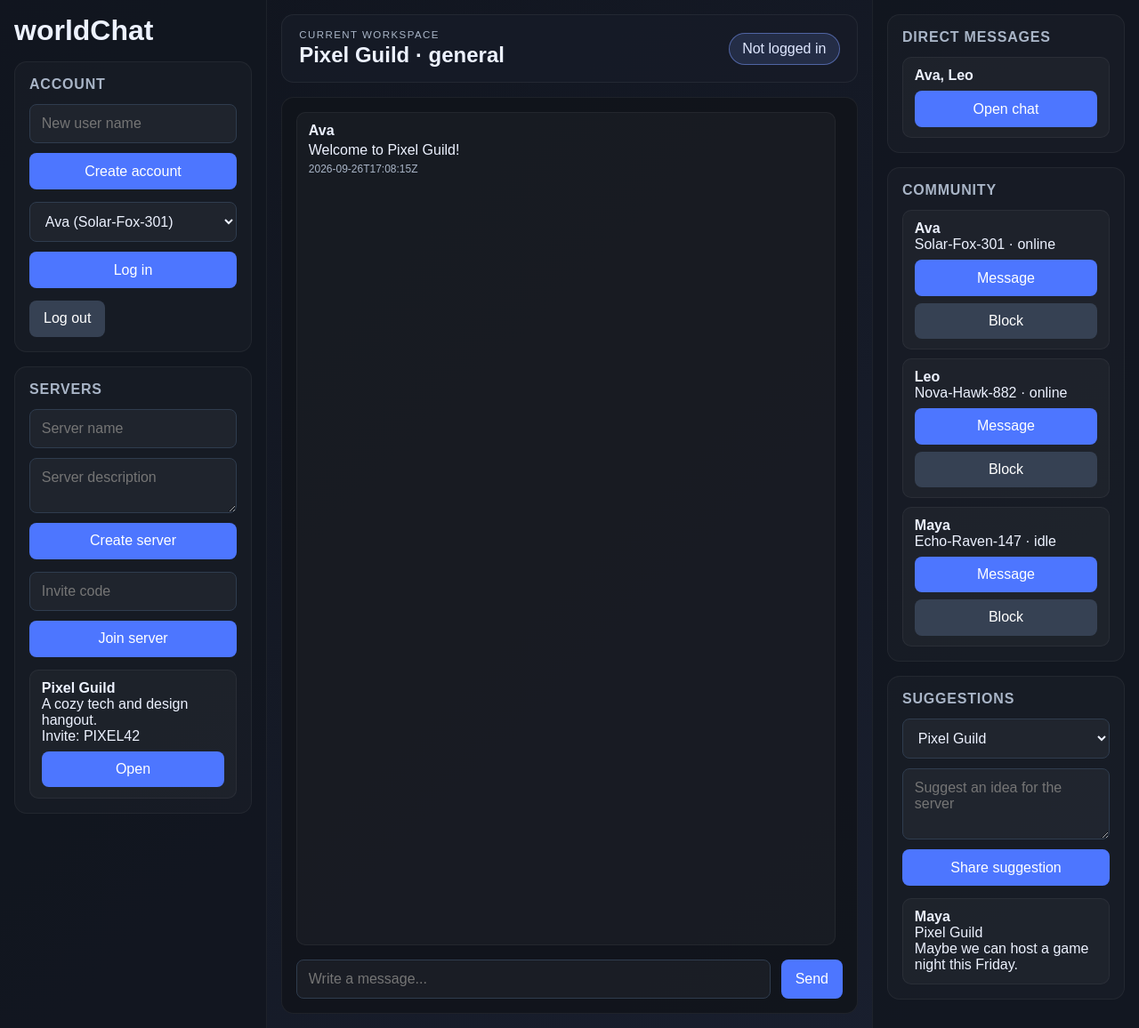
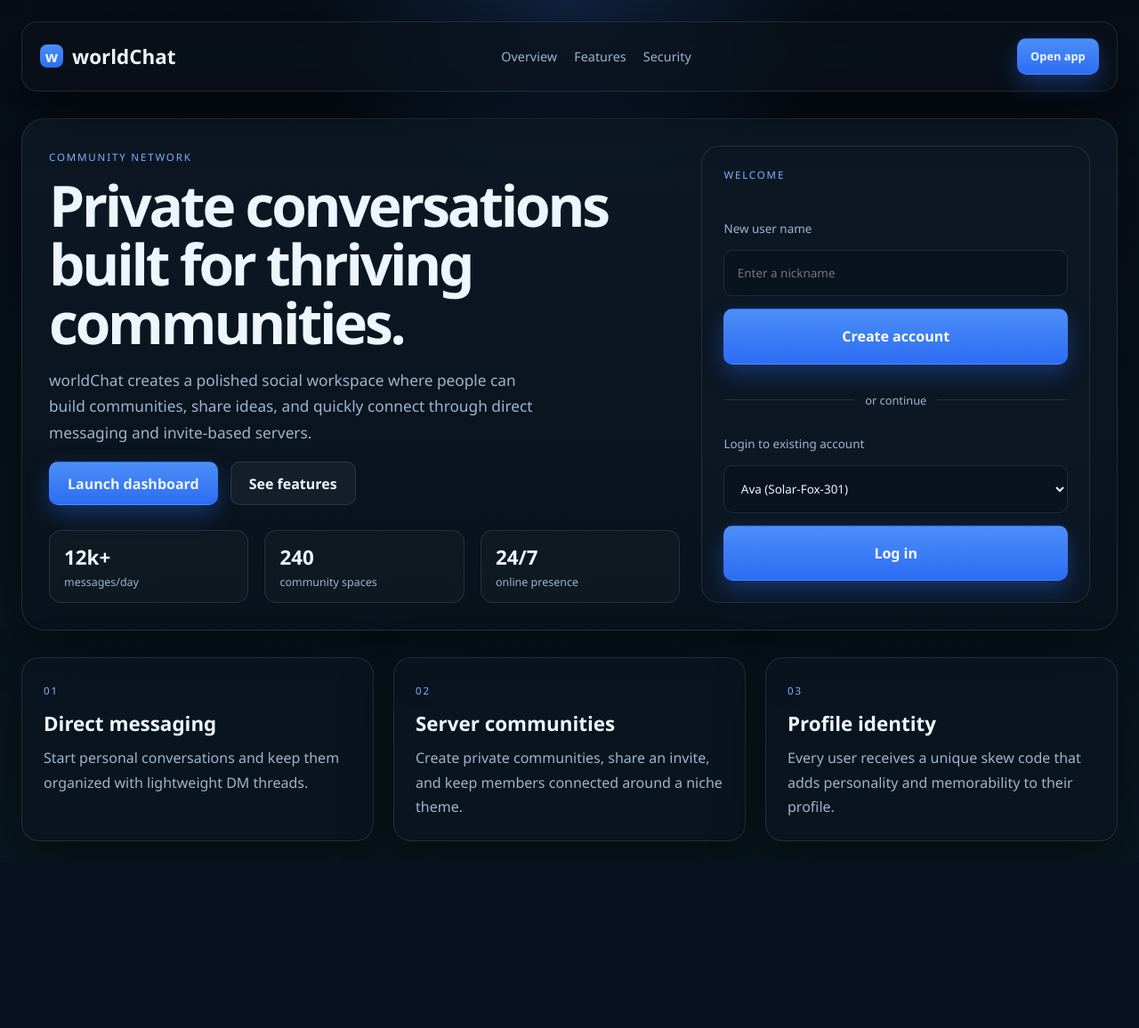
Before and after one commit to SebCas07/worldChat, a Flask app: page / in a window 1280 px wide. Shown: the whole page at 89% size. After the commit the page ends 946 px from the top, so only its background shows below. Run offline with Flask 3, Linux system fonts and the light colour scheme.

Commit message:
ui/ux update implemented

```diff
--- a/app.py
+++ b/app.py
@@ -140,6 +140,11 @@ seed_demo_data()
 @app.get("/")
 def index():
     return render_template("index.html")
+
+
+@app.get("/dashboard")
+def dashboard():
+    return render_template("dashboard.html")
 
 
 @app.get("/api/state")
--- a/static/app.js
+++ b/static/app.js
@@ -57,7 +57,22 @@ function getServerById(serverId) {
   return state.appData.servers.find((server) => server.id === serverId) || null;
 }
 
+function isDashboardPage() {
+  return Boolean(document.getElementById("server-list"));
+}
+
 async function refreshState() {
+  if (!isDashboardPage()) {
+    if (elements.loginUser) {
+      const data = await apiFetch("/api/state", { method: "GET" });
+      const userOptions = (data.users || [])
+        .map((user) => `<option value="${user.id}">${user.name} (${user.skew_code})</option>`)
+        .join("");
+      elements.loginUser.innerHTML = userOptions || '<option value="">No users</option>';
+    }
+    return;
+  }
+
   const data = await apiFetch("/api/state", { method: "GET" });
   state.appData = data;
   state.currentUserId = data.current_user ? data.current_user.id : null;
@@ -106,7 +121,7 @@ function renderServers(servers) {
         <div class="server-card">
           <strong>${server.name}</strong>
           <div>${server.description}</div>
-          <div>Invite: ${server.invite_code}</div>
+          <div class="inline-pill">Invite: ${server.invite_code}</div>
           <button data-server-id="${server.id}" data-action="select-server">Open</button>
           ${isOwner ? `<button data-server-id="${server.id}" data-action="delete-server" class="secondary">Delete</button>` : ""}
         </div>
@@ -295,6 +310,10 @@ async function registerUser(event) {
   });
 
   elements.registerForm.reset();
+  if (window.location.pathname === "/") {
+    window.location.href = "/dashboard";
+    return;
+  }
   await refreshState();
 }
 
@@ -310,6 +329,11 @@ async function loginUser(event) {
     method: "POST",
     body: JSON.stringify({ user_id: selectedUserId }),
   });
+
+  if (window.location.pathname === "/") {
+    window.location.href = "/dashboard";
+    return;
+  }
   await refreshState();
 }
 
@@ -413,13 +437,27 @@ async function submitSuggestion(event) {
   await refreshState();
 }
 
+if (elements.registerForm) {
   elements.registerForm.addEventListener("submit", registerUser);
+}
+if (elements.loginForm) {
   elements.loginForm.addEventListener("submit", loginUser);
+}
+if (elements.logoutButton) {
   elements.logoutButton.addEventListener("click", logoutUser);
+}
+if (elements.createServerForm) {
   elements.createServerForm.addEventListener("submit", createServer);
+}
+if (elements.joinServerForm) {
   elements.joinServerForm.addEventListener("submit", joinServer);
+}
+if (elements.messageForm) {
   elements.messageForm.addEventListener("submit", sendMessage);
+}
+if (elements.suggestionForm) {
   elements.suggestionForm.addEventListener("submit", submitSuggestion);
+}
 
 refreshState().catch((error) => {
   console.error(error);
--- a/static/styles.css
+++ b/static/styles.css
@@ -1,26 +1,45 @@
 :root {
-  --bg: #0f1117;
-  --panel: #171c27;
-  --panel-alt: #1d2431;
-  --divider: #2f3c4e;
-  --text: #edf2ff;
-  --muted: #a9b5c7;
-  --accent: #7c9cff;
-  --accent-strong: #4d76ff;
-  --success: #5ec58a;
-  --danger: #f07a7a;
+  --bg: #07111d;
+  --bg-soft: #0c1727;
+  --panel: rgba(12, 24, 37, 0.9);
+  --panel-strong: #101d2b;
+  --panel-soft: rgba(18, 31, 46, 0.8);
+  --line: rgba(136, 160, 187, 0.18);
+  --line-strong: rgba(136, 160, 187, 0.3);
+  --text: #edf6ff;
+  --text-soft: #9fb4ca;
+  --blue: #3b82f6;
+  --blue-strong: #2d6df4;
+  --green: #22c55e;
+  --amber: #fbbf24;
+  --red: #ef4444;
+  --shadow: 0 20px 60px rgba(0, 0, 0, 0.45);
 }
 
 * {
   box-sizing: border-box;
 }
 
+html {
+  scroll-behavior: smooth;
+}
+
 body {
   margin: 0;
-  min-height: 100vh;
-  font-family: Arial, Helvetica, sans-serif;
-  background: linear-gradient(135deg, #10141d, #1a2030);
+  font-family: "Segoe UI", Tahoma, Geneva, Verdana, sans-serif;
+  background:
+    radial-gradient(circle at top, rgba(59, 130, 246, 0.18), transparent 25%),
+    linear-gradient(180deg, #060d16 0%, #091720 100%);
   color: var(--text);
+}
+
+img {
+  max-width: 100%;
+}
+
+a {
+  color: inherit;
+  text-decoration: none;
 }
 
 button,
@@ -32,190 +51,469 @@ select {
 
 button {
   border: none;
-  border-radius: 8px;
-  background: var(--accent-strong);
+  border-radius: 10px;
+  background: var(--blue);
   color: white;
   cursor: pointer;
-  padding: 0.7rem 1rem;
-  transition: opacity 0.2s ease;
+  transition: transform 0.15s ease, opacity 0.15s ease;
 }
 
 button:hover {
-  opacity: 0.94;
+  transform: translateY(-1px);
+  opacity: 0.96;
 }
 
 button.secondary {
-  background: #364153;
+  background: rgba(148, 163, 184, 0.12);
+  color: var(--text);
 }
 
 input,
 textarea,
 select {
   width: 100%;
-  background: rgba(255, 255, 255, 0.04);
+  background: rgba(9, 19, 29, 0.82);
+  border: 1px solid var(--line);
+  border-radius: 10px;
   color: var(--text);
-  border: 1px solid var(--divider);
+  padding: 0.8rem 0.9rem;
+}
+
+input:focus,
+textarea:focus,
+select:focus {
+  outline: none;
+  border-color: rgba(59, 130, 246, 0.5);
+  box-shadow: 0 0 0 3px rgba(59, 130, 246, 0.15);
+}
+
+label {
+  display: grid;
+  gap: 0.5rem;
+  color: var(--text-soft);
+  font-size: 0.84rem;
+}
+
+.btn {
+  display: inline-flex;
+  align-items: center;
+  justify-content: center;
+  border-radius: 10px;
+  border: 1px solid transparent;
+  padding: 0.8rem 1.25rem;
+  font-weight: 600;
+  transition: all 0.2s ease;
+}
+
+.btn-primary {
+  background: linear-gradient(180deg, #4b8ef7 0%, #2d6df4 100%);
+  box-shadow: 0 10px 24px rgba(45, 109, 244, 0.35);
+}
+
+.btn-secondary {
+  background: rgba(148, 163, 184, 0.08);
+  border-color: var(--line);
+}
+
+.btn.small {
+  padding: 0.65rem 0.9rem;
+  font-size: 0.8rem;
+}
+
+.full {
+  width: 100%;
+}
+
+.landing-page {
+  min-height: 100vh;
+}
+
+.landing-shell {
+  max-width: 1280px;
+  margin: 0 auto;
+  padding: 24px;
+}
+
+.landing-header {
+  display: flex;
+  align-items: center;
+  justify-content: space-between;
+  padding: 18px 20px;
+  border: 1px solid var(--line);
+  border-radius: 18px;
+  background: rgba(10, 18, 27, 0.7);
+  backdrop-filter: blur(12px);
+  box-shadow: var(--shadow);
+}
+
+.brand-inline {
+  display: inline-flex;
+  align-items: center;
+  gap: 10px;
+  font-size: 1.4rem;
+  font-weight: 700;
+}
+
+.brand-mark {
+  display: inline-flex;
+  align-items: center;
+  justify-content: center;
+  width: 26px;
+  height: 26px;
   border-radius: 8px;
-  padding: 0.75rem 0.8rem;
+  background: linear-gradient(180deg, #4b8ef7, #2d6df4);
+  font-size: 1.05rem;
+}
+
+.landing-nav {
+  display: flex;
+  gap: 1.2rem;
+  color: var(--text-soft);
+  font-size: 0.9rem;
+}
+
+.hero-panel {
+  display: grid;
+  grid-template-columns: 1.3fr 0.8fr;
+  gap: 24px;
+  margin-top: 30px;
+  padding: 30px;
+  border-radius: 26px;
+  border: 1px solid var(--line);
+  background: linear-gradient(180deg, rgba(14, 25, 37, 0.9), rgba(9, 18, 28, 0.95));
+  box-shadow: var(--shadow);
+}
+
+.eyebrow,
+.panel-tite,
+.feature-kicker {
+  letter-spacing: 0.16em;
+  text-transform: uppercase;
+  font-size: 0.72rem;
+  color: #7fb2ff;
+}
+
+.hero-copy h1 {
+  margin: 12px 0 12px;
+  font-size: clamp(2.5rem, 5vw, 4.2rem);
+  line-height: 1.03;
+  letter-spacing: -0.05em;
+}
+
+.hero-copy p {
+  max-width: 560px;
+  color: var(--text-soft);
+  font-size: 1.08rem;
+  line-height: 1.7;
+}
+
+.hero-actions {
+  display: flex;
+  gap: 14px;
+  margin-top: 18px;
+}
+
+.stat-row {
+  list-style: none;
+  display: grid;
+  grid-template-columns: repeat(3, minmax(0, 1fr));
+  gap: 18px;
+  padding: 0;
+  margin: 28px 0 0;
+}
+
+.stat-row li {
+  display: grid;
+  gap: 4px;
+  padding: 14px 16px;
+  border-radius: 14px;
+  border: 1px solid var(--line);
+  background: rgba(148, 163, 184, 0.04);
+}
+
+.stat-row strong {
+  font-size: 1.4rem;
+}
+
+.stat-row span {
+  color: var(--text-soft);
+  font-size: 0.78rem;
+}
+
+.auth-panel {
+  display: grid;
+  gap: 18px;
+  padding: 24px;
+  border-radius: 20px;
+  border: 1px solid var(--line);
+  background: rgba(13, 24, 36, 0.9);
+}
+
+.stack-form {
+  display: grid;
+  gap: 0.85rem;
+}
+
+.divider {
+  display: flex;
+  align-items: center;
+  color: var(--text-soft);
+  font-size: 0.8rem;
+}
+
+.divider::before,
+.divider::after {
+  content: "";
+  height: 1px;
+  flex: 1;
+  background: var(--line);
+}
+
+.divider span {
+  padding: 0 12px;
+}
+
+.feature-grid {
+  display: grid;
+  grid-template-columns: repeat(3, minmax(0, 1fr));
+  gap: 22px;
+  margin-top: 30px;
+}
+
+.feature-card {
+  background: rgba(11, 21, 31, 0.75);
+  border: 1px solid var(--line);
+  border-radius: 20px;
+  padding: 24px;
+  box-shadow: var(--shadow);
+}
+
+.feature-card h3 {
+  margin: 12px 0 10px;
+  font-size: 1.4rem;
+}
+
+.feature-card p {
+  margin: 0;
+  line-height: 1.7;
+  color: var(--text-soft);
 }
 
 .app-shell {
   display: grid;
-  grid-template-columns: 300px minmax(0, 1fr) 300px;
+  grid-template-columns: 300px minmax(0, 1fr) 290px;
+  gap: 18px;
+  max-width: 1600px;
   min-height: 100vh;
+  margin: 0 auto;
+  padding: 18px;
 }
 
 .sidebar,
 .main-content {
-  padding: 1rem;
+  background: rgba(10, 18, 27, 0.72);
+  border: 1px solid var(--line);
+  border-radius: 20px;
+  box-shadow: var(--shadow);
 }
 
 .left-pane,
 .right-pane {
-  background: rgba(18, 22, 31, 0.88);
-  border-right: 1px solid rgba(255, 255, 255, 0.05);
-}
-
-.right-pane {
-  border-right: none;
-  border-left: 1px solid rgba(255, 255, 255, 0.05);
-}
-
-.brand-row {
-  margin-bottom: 1rem;
-}
-
-.brand-row h1 {
-  margin: 0;
-  font-size: 2rem;
-}
-
-.panel {
-  background: rgba(255, 255, 255, 0.025);
-  border: 1px solid rgba(255, 255, 255, 0.05);
-  border-radius: 14px;
-  padding: 1rem;
-  margin-bottom: 1rem;
-}
-
-.panel h2 {
-  margin-top: 0;
-  font-size: 1rem;
-  letter-spacing: 0.05rem;
-  text-transform: uppercase;
-  color: var(--muted);
-}
-
-.stack-form {
-  display: grid;
-  gap: 0.7rem;
-  margin-bottom: 0.9rem;
-}
-
-.list-box {
-  display: grid;
-  gap: 0.6rem;
-  margin-top: 0.75rem;
-}
-
-.list-item,
-.member-item,
-.server-card,
-.message-item,
-.suggestion-item,
-.dm-card {
-  background: rgba(255, 255, 255, 0.03);
-  border: 1px solid rgba(255, 255, 255, 0.05);
-  border-radius: 10px;
-  padding: 0.7rem 0.8rem;
-}
-
-.list-item button,
-.server-card button,
-.member-item button,
-.dm-card button {
-  margin-top: 0.5rem;
-  width: 100%;
+  padding: 18px 14px;
 }
 
 .main-content {
   display: flex;
   flex-direction: column;
+  padding: 18px;
+}
+
+.brand-row {
+  padding: 6px 8px 18px;
+}
+
+.brand-row h1 {
+  margin: 0;
+  font-size: 2.1rem;
+  letter-spacing: -0.06em;
+}
+
+.panel {
+  background: rgba(15, 24, 33, 0.8);
+  border: 1px solid var(--line);
+  border-radius: 16px;
+  padding: 14px 12px 12px;
+  margin-bottom: 16px;
+}
+
+.panel h2 {
+  margin: 0 0 12px;
+  color: var(--text-soft);
+  font-size: 0.74rem;
+  letter-spacing: 0.18em;
+  text-transform: uppercase;
 }
 
 .topbar {
   display: flex;
+  justify-content: space-between;
   align-items: center;
-  justify-content: space-between;
-  background: rgba(23, 28, 39, 0.85);
-  border: 1px solid rgba(255, 255, 255, 0.06);
-  border-radius: 14px;
-  padding: 1rem 1.2rem;
-  margin-bottom: 1rem;
+  gap: 18px;
+  padding: 18px 18px;
+  margin-bottom: 18px;
+  border: 1px solid var(--line);
+  border-radius: 16px;
+  background: rgba(16, 25, 35, 0.75);
 }
 
-.eyebrow {
-  font-size: 0.72rem;
-  color: var(--muted);
-  text-transform: uppercase;
-  letter-spacing: 0.09rem;
+.topbar .eyebrow {
+  display: block;
+  margin-bottom: 4px;
+  font-size: 0.68rem;
 }
 
 .topbar h2 {
-  margin: 0.2rem 0 0;
+  margin: 0;
+  font-size: clamp(1.2rem, 2vw, 2.1rem);
+  letter-spacing: -0.04em;
 }
 
 .profile-pill {
-  background: rgba(124, 156, 255, 0.15);
-  border: 1px solid rgba(124, 156, 255, 0.5);
+  padding: 0.7rem 1rem;
   border-radius: 999px;
-  padding: 0.5rem 0.9rem;
-  color: #dfe7ff;
+  background: rgba(59, 130, 246, 0.12);
+  border: 1px solid rgba(59, 130, 246, 0.25);
+  color: #dfeaff;
+  font-weight: 600;
 }
 
 .chat-panel {
+  flex: 1;
   display: flex;
   flex-direction: column;
-  flex: 1;
-  background: rgba(17, 20, 27, 0.9);
-  border: 1px solid rgba(255, 255, 255, 0.06);
-  border-radius: 14px;
-  padding: 1rem;
+  min-height: 520px;
+  padding: 18px;
+  border: 1px solid var(--line);
+  border-radius: 18px;
+  background: rgba(8, 14, 22, 0.85);
 }
 
 .messages {
   flex: 1;
   display: grid;
-  gap: 0.8rem;
-  overflow-y: auto;
-  padding-right: 0.5rem;
+  align-content: flex-start;
+  gap: 14px;
+  padding-right: 8px;
+}
+
+.message-item,
+.server-card,
+.member-item,
+.dm-card,
+.suggestion-item {
+  border: 1px solid var(--line);
+  border-radius: 14px;
+  background: rgba(17, 30, 43, 0.75);
+  padding: 14px 16px;
 }
 
 .message-item strong {
   display: block;
-  margin-bottom: 0.25rem;
+  margin-bottom: 6px;
+  font-size: 0.96rem;
+}
+
+.message-item div:nth-child(2) {
+  color: #e7f1ff;
+  line-height: 1.55;
 }
 
 .message-meta {
-  color: var(--muted);
-  font-size: 0.75rem;
-  margin-top: 0.3rem;
+  margin-top: 8px;
+  color: var(--text-soft);
+  font-size: 0.72rem;
 }
 
 .message-form {
   display: grid;
   grid-template-columns: 1fr auto;
-  gap: 0.75rem;
-  margin-top: 1rem;
+  gap: 12px;
+  margin-top: 18px;
 }
 
-@media (max-width: 980px) {
+.list-box {
+  display: grid;
+  gap: 12px;
+}
+
+.server-card strong,
+.member-item strong,
+.dm-card strong,
+.suggestion-item strong {
+  display: block;
+  margin-bottom: 6px;
+}
+
+.server-card,
+.member-item,
+.dm-card,
+.suggestion-item {
+  display: grid;
+  gap: 6px;
+}
+
+.inline-pill {
+  display: inline-flex;
+  width: fit-content;
+  padding: 0.3rem 0.5rem;
+  border-radius: 999px;
+  background: rgba(59, 130, 246, 0.12);
+  color: #dfeaff;
+  font-size: 0.72rem;
+}
+
+button[data-action],
+button[data-thread-type] {
+  width: 100%;
+  margin-top: 4px;
+  padding: 0.7rem 0.8rem;
+}
+
+@media (max-width: 1100px) {
+  .hero-panel {
+    grid-template-columns: 1fr;
+  }
+
+  .feature-grid {
+    grid-template-columns: 1fr;
+  }
+
   .app-shell {
     grid-template-columns: 1fr;
   }
+}
 
-  .left-pane,
-  .right-pane {
-    border: none;
+@media (max-width: 700px) {
+  .landing-shell {
+    padding: 16px;
+  }
+
+  .landing-header {
+    flex-wrap: wrap;
+    gap: 12px;
+  }
+
+  .landing-nav {
+    width: 100%;
+    justify-content: space-between;
+    order: 3;
+  }
+
+  .stat-row {
+    grid-template-columns: 1fr;
+  }
+
+  .message-form {
+    grid-template-columns: 1fr;
   }
 }
--- a/templates/index.html
+++ b/templates/index.html
@@ -3,83 +3,84 @@
   <head>
     <meta charset="UTF-8" />
     <meta name="viewport" content="width=device-width, initial-scale=1.0" />
-    <title>worldChat</title>
+    <title>worldChat | Built for communities</title>
     <link rel="stylesheet" href="{{ url_for('static', filename='styles.css') }}" />
   </head>
-  <body>
-    <div class="app-shell">
-      <aside class="sidebar left-pane">
-        <div class="brand-row">
-          <h1>worldChat</h1>
+  <body class="landing-page">
+    <div class="landing-shell">
+      <header class="landing-header">
+        <div class="brand-inline">
+          <span class="brand-mark">w</span>
+          <span>worldChat</span>
         </div>
+        <nav class="landing-nav">
+          <a href="#overview">Overview</a>
+          <a href="#features">Features</a>
+          <a href="#security">Security</a>
+        </nav>
+        <a href="/dashboard" class="btn btn-primary small">Open app</a>
+      </header>
 
-        <section class="panel">
-          <h2>Account</h2>
-          <form id="register-form" class="stack-form">
-            <input id="register-name" type="text" placeholder="New user name" maxlength="25" />
-            <button type="submit">Create account</button>
-          </form>
-          <form id="login-form" class="stack-form">
-            <select id="login-user"></select>
-            <button type="submit">Log in</button>
-          </form>
-          <button id="logout-button" class="secondary">Log out</button>
+      <main class="landing-main">
+        <section class="hero-panel">
+          <div class="hero-copy">
+            <span class="eyebrow">COMMUNITY NETWORK</span>
+            <h1>Private conversations built for thriving communities.</h1>
+            <p>
+              worldChat creates a polished social workspace where people can build communities,
+              share ideas, and quickly connect through direct messaging and invite-based servers.
+            </p>
+            <div class="hero-actions">
+              <a href="/dashboard" class="btn btn-primary">Launch dashboard</a>
+              <a href="#features" class="btn btn-secondary">See features</a>
+            </div>
+            <ul class="stat-row">
+              <li><strong>12k+</strong><span>messages/day</span></li>
+              <li><strong>240</strong><span>community spaces</span></li>
+              <li><strong>24/7</strong><span>online presence</span></li>
+            </ul>
+          </div>
+
+          <div class="auth-panel">
+            <div class="panel-tite">Welcome</div>
+            <form id="register-form" class="stack-form">
+              <label>
+                <span>New user name</span>
+                <input id="register-name" type="text" maxlength="25" placeholder="Enter a nickname" />
+              </label>
+              <button type="submit" class="btn btn-primary full">Create account</button>
+            </form>
+
+            <div class="divider"><span>or continue</span></div>
+
+            <form id="login-form" class="stack-form">
+              <label>
+                <span>Login to existing account</span>
+                <select id="login-user"></select>
+              </label>
+              <button type="submit" class="btn btn-primary full">Log in</button>
+            </form>
+          </div>
         </section>
 
-        <section class="panel">
-          <h2>Servers</h2>
-          <form id="create-server-form" class="stack-form">
-            <input id="server-name" type="text" placeholder="Server name" maxlength="40" />
-            <textarea id="server-description" rows="2" placeholder="Server description"></textarea>
-            <button type="submit">Create server</button>
-          </form>
-          <form id="join-server-form" class="stack-form">
-            <input id="invite-code" type="text" placeholder="Invite code" maxlength="12" />
-            <button type="submit">Join server</button>
-          </form>
-          <div id="server-list" class="list-box"></div>
-        </section>
-      </aside>
-
-      <main class="main-content">
-        <header class="topbar">
-          <div>
-            <div class="eyebrow">Current workspace</div>
-            <h2 id="current-channel-title">Choose a chat</h2>
-          </div>
-          <div class="profile-pill" id="current-user-pill">Not logged in</div>
-        </header>
-
-        <section id="chat-panel" class="chat-panel">
-          <div id="messages" class="messages"></div>
-          <form id="message-form" class="message-form">
-            <input id="message-input" type="text" placeholder="Write a message..." maxlength="500" />
-            <button type="submit">Send</button>
-          </form>
+        <section id="features" class="feature-grid">
+          <article class="feature-card">
+            <span class="feature-kicker">01</span>
+            <h3>Direct messaging</h3>
+            <p>Start personal conversations and keep them organized with lightweight DM threads.</p>
+          </article>
+          <article class="feature-card">
+            <span class="feature-kicker">02</span>
+            <h3>Server communities</h3>
+            <p>Create private communities, share an invite, and keep members connected around a niche theme.</p>
+          </article>
+          <article class="feature-card">
+            <span class="feature-kicker">03</span>
+            <h3>Profile identity</h3>
+            <p>Every user receives a unique skew code that adds personality and memorability to their profile.</p>
+          </article>
         </section>
       </main>
-
-      <aside class="sidebar right-pane">
-        <section class="panel">
-          <h2>Direct Messages</h2>
-          <div id="dm-list" class="list-box"></div>
-        </section>
-
-        <section class="panel">
-          <h2>Community</h2>
-          <div id="user-list" class="list-box"></div>
-        </section>
-
-        <section class="panel">
-          <h2>Suggestions</h2>
-          <form id="suggestion-form" class="stack-form">
-            <select id="suggestion-server"></select>
-            <textarea id="suggestion-text" rows="3" placeholder="Suggest an idea for the server"></textarea>
-            <button type="submit">Share suggestion</button>
-          </form>
-          <div id="suggestion-list" class="list-box"></div>
-        </section>
-      </aside>
     </div>
 
     <script src="{{ url_for('static', filename='app.js') }}"></script>
```
Lines whose indentation alone changed are shown as unchanged.
